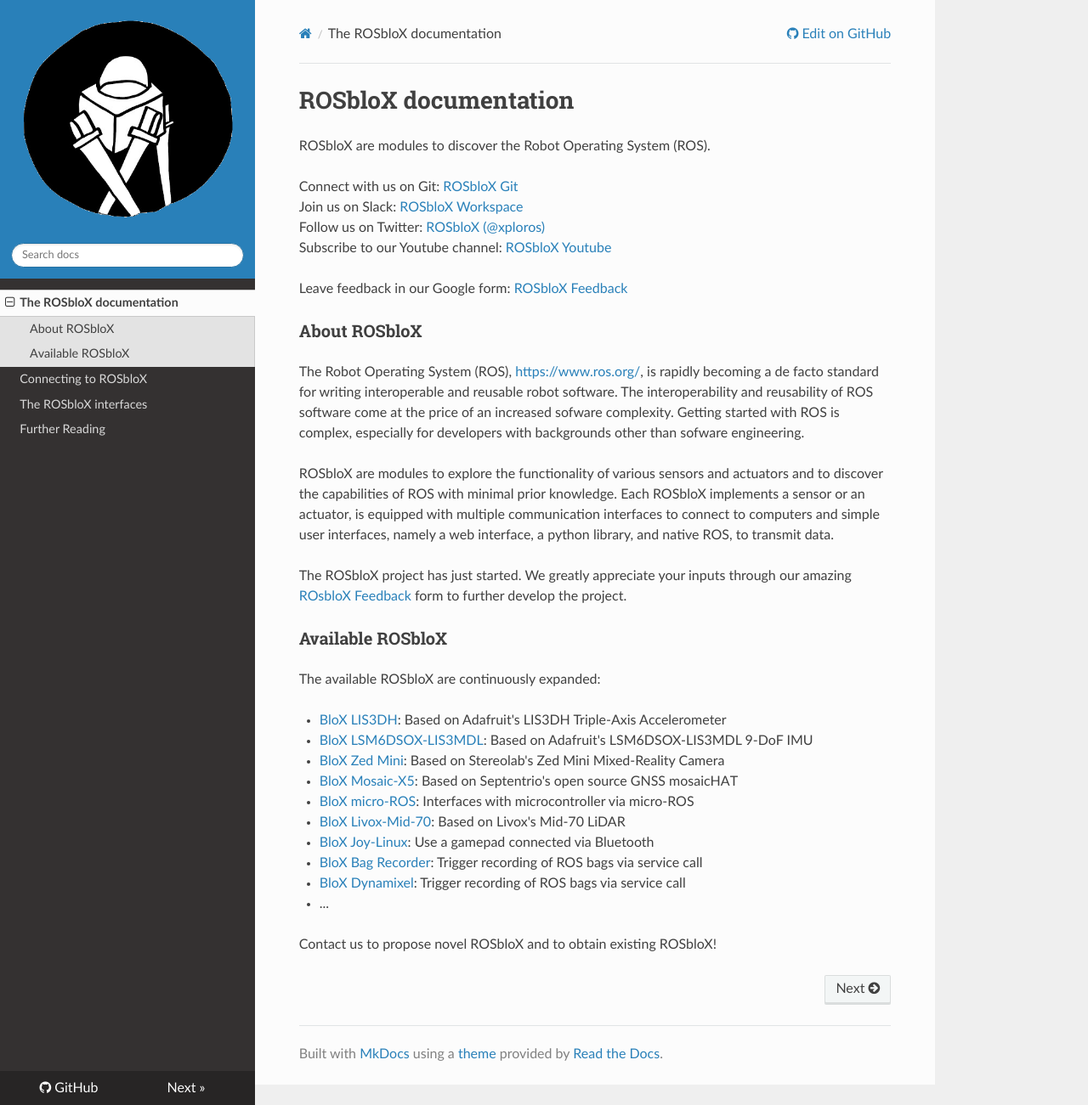
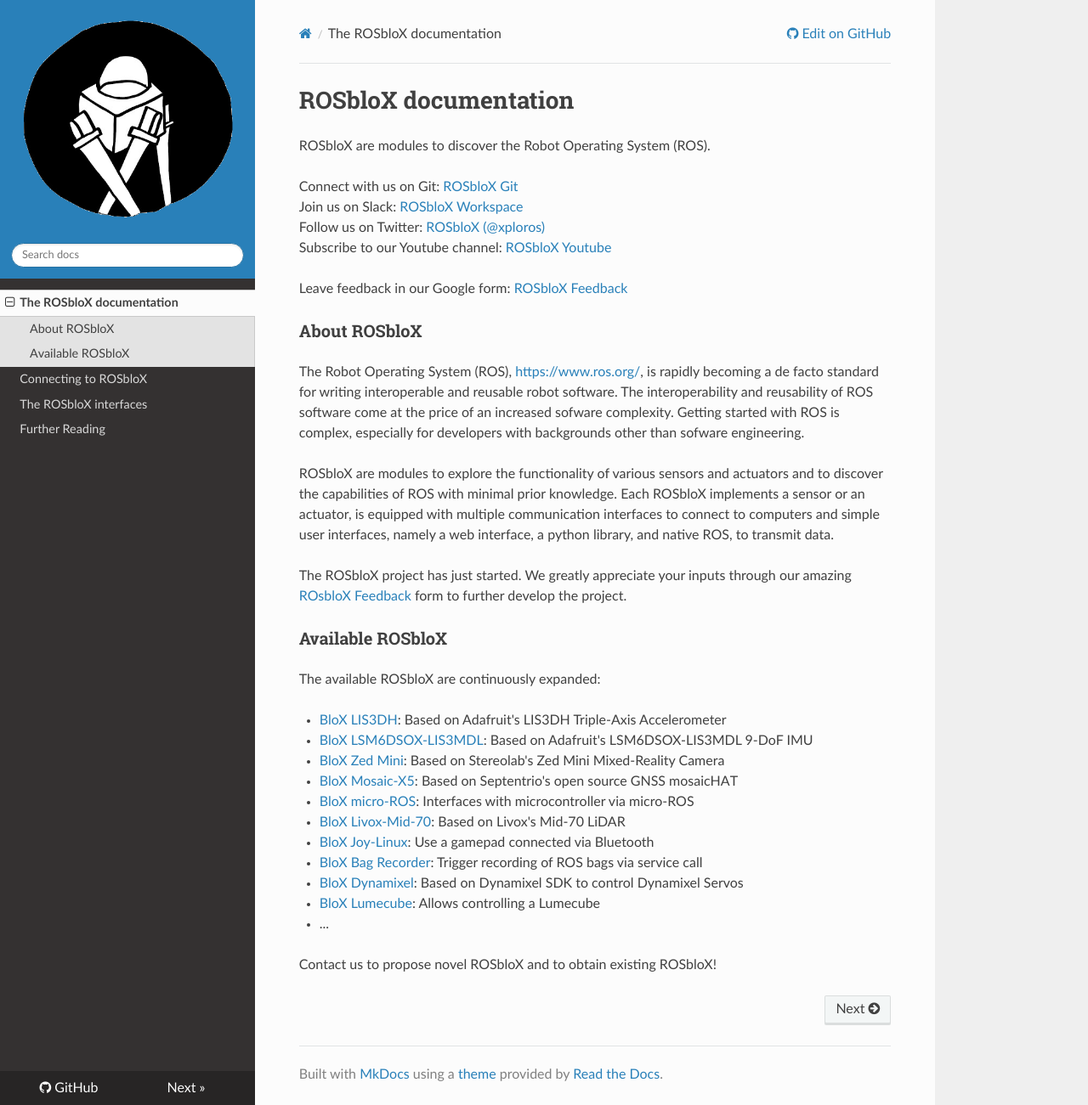
Before and after one commit to rosblox/rosblox.github.io, an MkDocs documentation site: the page built from docs/index.md, in a window 1280 px wide and 1301 px high. Shown: the whole window at 85% size. Built offline with MkDocs 1.6.1, drawn with Linux system fonts in a browser that asks for light colours; nearby versions of some CDN libraries.

Commit message:
Add Lumecube.

```diff
--- a/docs/index.md
+++ b/docs/index.md
@@ -31,7 +31,8 @@
 - [BloX Livox-Mid-70](https://github.com/rosblox/blox-livox-ros2-driver): Based on Livox's Mid-70 LiDAR
 - [BloX Joy-Linux](https://github.com/rosblox/blox-joy-linux): Use a gamepad connected via Bluetooth
 - [BloX Bag Recorder](https://github.com/rosblox/blox-bag-recorder): Trigger recording of ROS bags via service call
-- [BloX Dynamixel](https://github.com/rosblox/blox-dynamixel): Trigger recording of ROS bags via service call
+- [BloX Dynamixel](https://github.com/rosblox/blox-dynamixel): Based on Dynamixel SDK to control Dynamixel Servos
+- [BloX Lumecube](https://github.com/rosblox/blox-lumecube): Allows controlling a Lumecube
 - ...
 
 Contact us to propose novel ROSbloX and to obtain existing ROSbloX!
```
